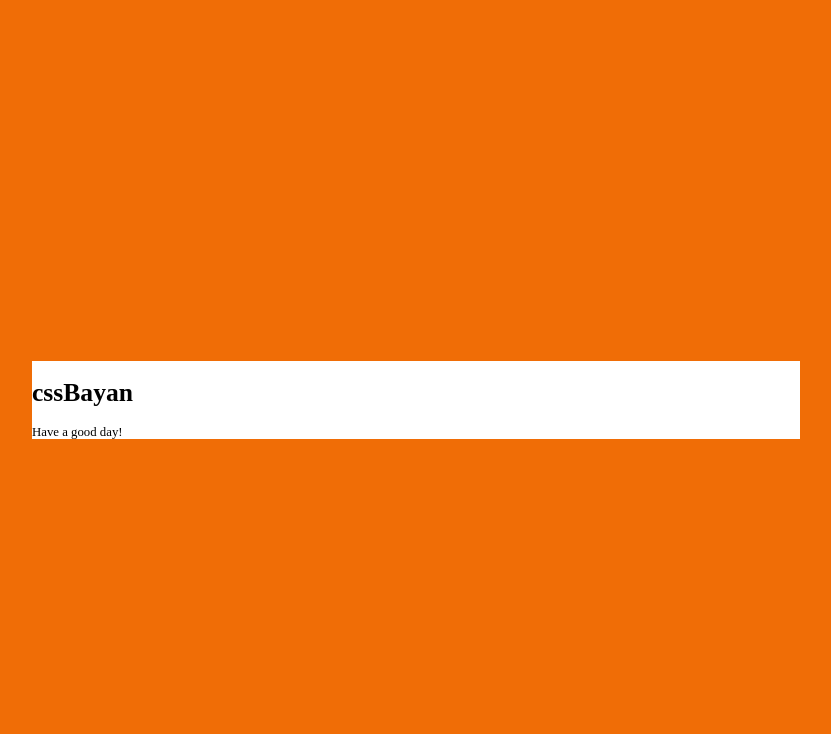
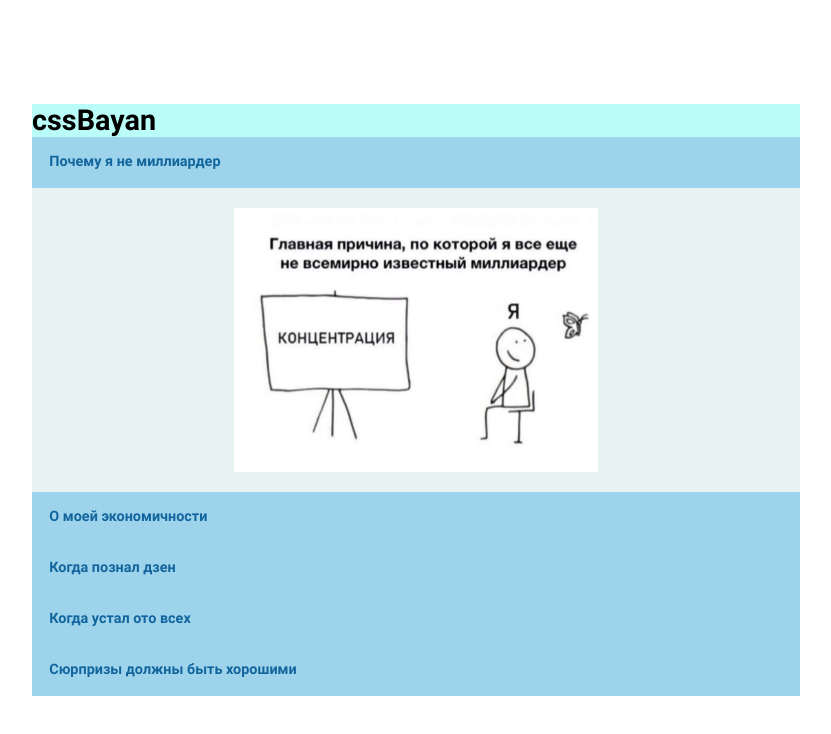
Before and after one commit to dromari/cssBayan, a plain HTML site: page cssBayan/index.html in a window 1280 px wide. Shown: the whole page, without its empty margins (224-1055 px from the left). Drawn offline with Linux system fonts and the light colour scheme.

Commit message:
feat: accordeon (Fri, Mar 10, 2023 12.02 AM)

```diff
--- a/cssBayan/css/style_desktop.css
+++ b/cssBayan/css/style_desktop.css
@@ -1,5 +1,11 @@
-@media screen and (min-width: 1920px) and (min-height: 1080px) {
+@media screen and (min-width: 1920px) /*and (min-height: 1080px)*/ {
+    body {
+        font-size: 100%;
+    }
 
+    .accordion_trigger {
+        cursor: pointer;
+    }
 
 
 
--- a/cssBayan/css/style_mobile.css
+++ b/cssBayan/css/style_mobile.css
@@ -1,7 +1,10 @@
-@media screen and (min-width: 320px) and (min-height: 568px) {
+@media screen and (min-width: 320px)
+
+/*and (min-height: 568px)*/
+    {
     @font-face {
         font-family: 'Roboto-Bold';
-        src: url("../../../assets/fonts/Roboto-Bold.ttf");
+        src: url("../assets/fonts/Roboto-Bold.ttf");
         font-weight: normal;
         font-style: normal;
     }
@@ -10,25 +13,115 @@
         scroll-behavior: smooth;
         box-sizing: border-box;
         height: 100%;
+
     }
 
     body {
         display: flex;
         justify-content: center;
         align-items: center;
-        background: #f06d06;
+        background: #ffffff;
         margin: 0;
         font-size: 80%;
         height: 100%;
     }
 
     .wrapper-body {
-        background: white;
+        background: rgb(185, 252, 248);
         width: 60%;
-        resize: vertical;
     }
 
-    .bayan {}
+    h1 {
+        font-family: 'Roboto-Bold';
+        margin: 0;
+    }
+
+    .bayan {
+        font-family: 'Roboto-Bold';
+        margin: 0;
+        padding: 0;
+        list-style: none;
+    }
+
+    .accordion_trigger {
+        display: block;
+        background-color: #92c5e7b6;
+        color: #10639bfb;
+        font-weight: normal;
+        padding: 1.2em;
+    }
+
+    .accordion_toggle:checked~.accordion_trigger {
+        background-color: #92c5e7b6;
+    }
+
+    .accordion_toggle {
+        position: absolute;
+        display: none;
+    }
+
+    .accordion_target {
+        display: flex;
+        justify-content: center;
+        border: 0;
+        clip: rect(0 0 0 0);
+        height: 1px;
+        margin: -1px;
+        overflow: hidden;
+        padding: 0;
+        position: absolute;
+        width: 1px;
+        background-color: #f1f1f1d4;
+        color: #444;
+    }
+
+    .accordion_target img {
+        width: 50%;
+    }
+
+    .accordion_toggle:checked~.accordion_target {
+        position: static;
+        overflow: visible;
+        clip: auto;
+        margin: auto;
+        padding: 1.2rem;
+        width: auto;
+        height: auto;
+        -webkit-animation: fadeIn ease-in 0.5s;
+        -moz-animation: fadeIn ease-in 0.5s;
+        animation: fadeIn ease-in 0.5s;
+    }
+
+
+    /*@-moz-keyframes fadeIn {
+        from {
+            opacity: 0;
+        }
+
+        to {
+            opacity: 1
+        }
+    }
+
+    @-webkit-keyframes fadeIn {
+        from {
+            opacity: 0;
+        }
+
+        to {
+            opacity: 1
+        }
+    }
+
+    @keyframes fadeIn {
+        from {
+            opacity: 0;
+        }
+
+        to {
+            opacity: 1
+        }
+    }*/
 
 
 }
--- a/cssBayan/css/style_tablet.css
+++ b/cssBayan/css/style_tablet.css
@@ -1,5 +1,14 @@
-@media screen and (min-width: 820px) and (min-height: 1180px) {
+@media screen and (min-width: 820px)
 
+/*and (min-height: 1180px) */
+    {
+    body {
+        font-size: 90%;
+    }
+
+    .accordion_trigger {
+        cursor: pointer;
+    }
 
 
 
--- a/cssBayan/index.html
+++ b/cssBayan/index.html
@@ -15,13 +15,49 @@
 
 <body>
     <div class="wrapper-body">
-        <div class="bayan">
-            <header>
-                <h1>cssBayan</h1>
-            </header>
-            <main></main>
-            <footer>Have a good day!</footer>
-        </div>
+        <header>
+            <h1>cssBayan</h1>
+        </header>
+        <main>
+            <ul class="bayan">
+                <li class="mem-one">
+                    <input type="radio" class="accordion_toggle" name="accordion" id="toggle-01" checked hidden>
+                    <label class="accordion_trigger" for="toggle-01">Почему я не миллиардер</label>
+                    <div class="accordion_target">
+                        <img src="./assets/images/IMG-b073e7e87c793130747b17e4964c01a6-V.jpg" alt="mem1">
+                    </div>
+                </li>
+                <li class="mem-two">
+                    <input type="radio" class="accordion_toggle" name="accordion" id="toggle-02" hidden>
+                    <label class="accordion_trigger" for="toggle-02">О моей экономичности</label>
+                    <div class="accordion_target">
+                        <img src="./assets/images/IMG-7e87957b054d273833b59d2641d4fbe4-V.jpg" alt="mem2">
+                    </div>
+                </li>
+                <li class="mem-three">
+                    <input type="radio" class="accordion_toggle" name="accordion" id="toggle-03" hidden>
+                    <label class="accordion_trigger" for="toggle-03">Когда познал дзен</label alt="mem3">
+                    <div class="accordion_target">
+                        <img src="./assets/images/if1WJZIGVTo.jpg">
+                    </div>
+                </li>
+                <li class="mem-four">
+                    <input type="radio" class="accordion_toggle" name="accordion" id="toggle-04" hidden>
+                    <label class="accordion_trigger" for="toggle-04">Когда устал ото всех</label>
+                    <div class="accordion_target">
+                        <img src="./assets/images/IMG-f5c6eb67e9d013762c266c68ff93ef3a-V.jpg" alt="mem4">
+                    </div>
+                </li>
+                <li class="mem-five">
+                    <input type="radio" class="accordion_toggle" name="accordion" id="toggle-05" hidden>
+                    <label class="accordion_trigger" for="toggle-05">Сюрпризы должны быть хорошими</label>
+                    <div class="accordion_target">
+                        <img src="./assets/images/8e6994c4b4a4429e53ea3d0798c23a5f.jpg" alt="mem5">
+                    </div>
+                </li>
+            </ul>
+        </main>
+
     </div>
 </body>
 
```
Also changed, not shown: cssBayan/assets/images/8e6994c4b4a4429e53ea3d0798c23a5f.jpg (added), cssBayan/assets/images/IMG-7e87957b054d273833b59d2641d4fbe4-V.jpg (added), cssBayan/assets/images/IMG-b073e7e87c793130747b17e4964c01a6-V.jpg (added), cssBayan/assets/images/IMG-f5c6eb67e9d013762c266c68ff93ef3a-V.jpg (added), cssBayan/assets/images/if1WJZIGVTo.jpg (added), cssBayan/css/normalize.css.
